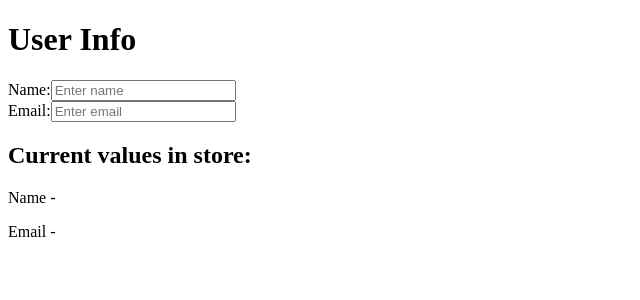
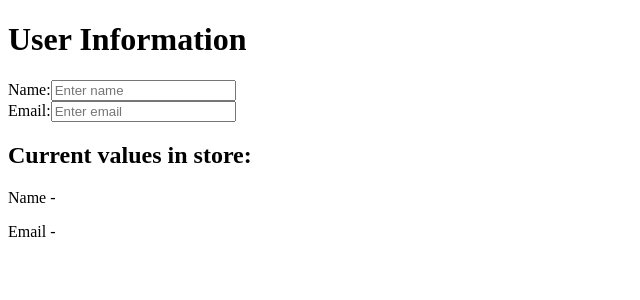
Before and after one commit to acciojob/user-info-redux-Aravindhan-Rajendran, a React app: page / in a window 1280 px wide. Shown: the top 300 px of the page, without its empty margins (0-640 px from the left). Built offline with nearby package versions, Linux system fonts and the light colour scheme.

Commit message:
Update App.js

```diff
--- a/src/components/App.js
+++ b/src/components/App.js
@@ -17,7 +17,7 @@ const App = () => {
 
   return (
     <div>
-      <h1>User Info</h1>
+      <h1>User Information</h1>
       <div>
         <label>
           Name:
```
